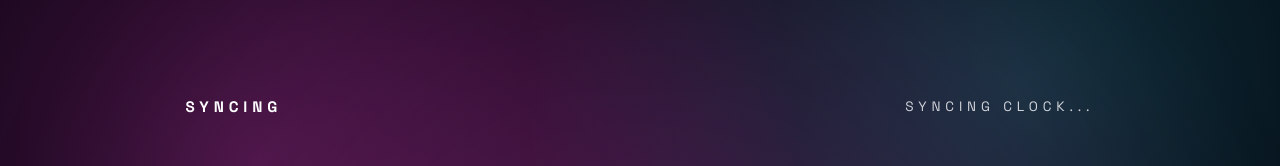
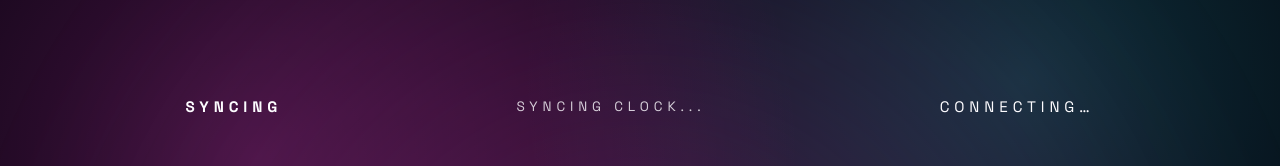
Before and after one commit to macrosaki/Briefly, a Next.js app: page / in a window 1280 px wide. Shown: the top 166 px of the page. Built offline with nearby package versions, Linux system fonts and the light colour scheme; no server answers.

Commit message:
Harden clock URLs and resilient WS reconnect

```diff
--- a/app/page.tsx
+++ b/app/page.tsx
@@ -26,13 +26,21 @@ const formatCountdown = (ms: number) => {
 const triviaOptions = ["Orbit Club", "Lunar Bloom", "Solar Vibe", "Neon Echo"]
 
 export default function Page() {
-  const { clock, now, latestResult } = useGlobalClock()
+  const { clock, now, latestResult, connectionStatus, retryCount, retry } = useGlobalClock()
   const [giftTrayOpen, setGiftTrayOpen] = useState(false)
   const [profileOpen, setProfileOpen] = useState(false)
 
   const countdown = formatCountdown(clock ? Math.max(0, clock.phaseEndsAt - now) : 0)
   const isEarn = clock?.phase === "EARN_TRIVIA"
   const phaseLabel = !clock ? "SYNCING" : isEarn ? "EARN" : "SPEND"
+  const isDisconnected = connectionStatus === "disconnected" || connectionStatus === "error"
+  const showRetry = isDisconnected && retryCount >= 5
+  const connectionMessage =
+    connectionStatus === "connected"
+      ? "Live"
+      : connectionStatus === "connecting"
+        ? "Connecting…"
+        : "Disconnected. Retrying…"
   const roundId = clock?.round?.id ?? 1
   const giftWindowId = clock?.giftWindowId ?? 1
 
@@ -52,6 +60,15 @@ export default function Page() {
         <div className="stage-meta">
           <p className="stage-phase-pill">{phaseLabel}</p>
           <p className="stage-countdown">{clock ? `next flip in ${countdown}` : "syncing clock..."}</p>
+          <p className={`connection-indicator ${isDisconnected ? "disconnected" : "connected"}`}>
+            {showRetry ? (
+              <>
+                Can&apos;t connect. <button onClick={retry}>Retry</button>
+              </>
+            ) : (
+              connectionMessage
+            )}
+          </p>
         </div>
         <h1 className="stage-heading">
           {isEarn ? `Trivia Round ${roundId}` : "Gift Spotlight"}
--- /dev/null
+++ b/app/urlHelpers.ts
@@ -0,0 +1,38 @@
+type LocationLike = Pick<Location, "protocol" | "host" | "origin">
+
+const getLocation = (location?: LocationLike): LocationLike | undefined => {
+  if (location) return location
+  if (typeof window !== "undefined") return window.location
+  return undefined
+}
+
+export const getApiBaseUrl = (options?: { env?: NodeJS.ProcessEnv; location?: LocationLike }): string => {
+  const env = options?.env ?? process.env
+  const override = env.NEXT_PUBLIC_API_BASE_URL?.trim()
+  if (override) {
+    // normalize by trimming any trailing slash
+    return override.replace(/\/+$/, "")
+  }
+
+  const loc = getLocation(options?.location)
+  if (loc) return loc.origin.replace(/\/+$/, "")
+
+  // Fallback for non-browser environments (tests/SSR)
+  return "http://localhost:3000"
+}
+
+export const getClockWsUrl = (options?: { env?: NodeJS.ProcessEnv; location?: LocationLike }): string | undefined => {
+  const base = getApiBaseUrl(options)
+  let url: URL
+  try {
+    url = new URL(base)
+  } catch {
+    return undefined
+  }
+
+  url.protocol = url.protocol === "https:" ? "wss:" : "ws:"
+  url.pathname = "/clock"
+  url.search = ""
+  url.hash = ""
+  return url.toString()
+}
--- a/app/useGlobalClock.ts
+++ b/app/useGlobalClock.ts
@@ -4,20 +4,25 @@ import { useEffect, useRef, useState } from "react"
 import type { ClockMessage } from "../src/clock/messages"
 import type { ClockState } from "../src/clock/schedule"
 import type { TriviaResultPayload } from "../src/trivia/types"
+import { getApiBaseUrl, getClockWsUrl } from "./urlHelpers"
 
-const getDefaultWsUrl = () => {
-  if (typeof window === "undefined") return undefined
-  const protocol = window.location.protocol === "https:" ? "wss" : "ws"
-  return `${protocol}://${window.location.host}/clock`
-}
-
-const WS_URL = process.env.NEXT_PUBLIC_CLOCK_WS_URL ?? getDefaultWsUrl()
-const HTTP_URL = process.env.NEXT_PUBLIC_CLOCK_HTTP_URL ?? (WS_URL ? WS_URL.replace(/^ws/, "http") : undefined)
+const API_BASE = process.env.NEXT_PUBLIC_API_BASE_URL ?? getApiBaseUrl()
+const WS_URL =
+  process.env.NEXT_PUBLIC_CLOCK_WS_URL ?? process.env.NEXT_PUBLIC_API_BASE_URL
+    ? getClockWsUrl({ env: process.env })
+    : getClockWsUrl()
+const HTTP_URL =
+  process.env.NEXT_PUBLIC_CLOCK_HTTP_URL ??
+  (process.env.NEXT_PUBLIC_API_BASE_URL ? `${API_BASE}/clock` : getApiBaseUrl() + "/clock")
 
 export const useGlobalClock = () => {
   const [clock, setClock] = useState<ClockState | null>(null)
   const [latestResult, setLatestResult] = useState<TriviaResultPayload | null>(null)
   const [now, setNow] = useState<number>(() => Date.now())
+  const [connectionStatus, setConnectionStatus] = useState<
+    "connecting" | "connected" | "disconnected" | "error"
+  >("connecting")
+  const [retryCount, setRetryCount] = useState(0)
   const retryRef = useRef<ReturnType<typeof setTimeout> | null>(null)
   const offsetRef = useRef<number>(0)
 
@@ -29,6 +34,7 @@ export const useGlobalClock = () => {
   useEffect(() => {
     let socket: WebSocket | null = null
     let closed = false
+    let lastAttemptLogged = false
 
     const handleMessage = (event: MessageEvent) => {
       try {
@@ -50,27 +56,54 @@ export const useGlobalClock = () => {
 
     const fetchSnapshot = async () => {
       if (!HTTP_URL) return
-      const response = await fetch(HTTP_URL, { cache: "no-store" })
-      if (!response.ok) return
-      const data = (await response.json()) as ClockState
-      offsetRef.current = data.now - Date.now()
-      setClock(data as ClockState)
+      try {
+        const response = await fetch(HTTP_URL, { cache: "no-store" })
+        if (!response.ok) return
+        const data = (await response.json()) as ClockState
+        offsetRef.current = data.now - Date.now()
+        setClock(data as ClockState)
+      } catch (error) {
+        console.warn("Snapshot fetch failed", error)
+      }
     }
 
-    const connect = () => {
-      if (!WS_URL) return
+    const scheduleReconnect = () => {
+      if (closed) return
+      const backoffMs = Math.min(10000, 500 * Math.pow(2, retryCount)) + Math.random() * 300
+      retryRef.current = setTimeout(() => {
+        setRetryCount((prev) => prev + 1)
+        connect(true)
+      }, backoffMs)
+    }
+
+    const connect = (isRetry = false) => {
+      if (!WS_URL) {
+        setConnectionStatus("error")
+        return
+      }
+      setConnectionStatus(isRetry ? "connecting" : "connecting")
+      if (!lastAttemptLogged) {
+        console.info("[clock] connecting", { WS_URL, HTTP_URL, API_BASE })
+        lastAttemptLogged = true
+      }
       socket = new WebSocket(WS_URL)
+      socket.addEventListener("open", () => {
+        setConnectionStatus("connected")
+        setRetryCount(0)
+      })
       socket.addEventListener("message", handleMessage)
       socket.addEventListener("close", () => {
         if (closed) return
-        retryRef.current = setTimeout(connect, 750)
+        setConnectionStatus("disconnected")
+        scheduleReconnect()
       })
       socket.addEventListener("error", () => {
+        setConnectionStatus("error")
         socket?.close()
       })
     }
 
-    fetchSnapshot().catch((error) => console.warn("Snapshot fetch failed", error))
+    fetchSnapshot()
     connect()
 
     return () => {
@@ -80,5 +113,10 @@ export const useGlobalClock = () => {
     }
   }, [])
 
-  return { clock, now, latestResult }
+  const forceRetry = () => {
+    if (retryRef.current) clearTimeout(retryRef.current)
+    setRetryCount((prev) => prev + 1)
+  }
+
+  return { clock, now, latestResult, connectionStatus, retryCount, retry: forceRetry }
 }
```
Also changed, not shown: 1 other file (tests, documents, lock files or other folders).
